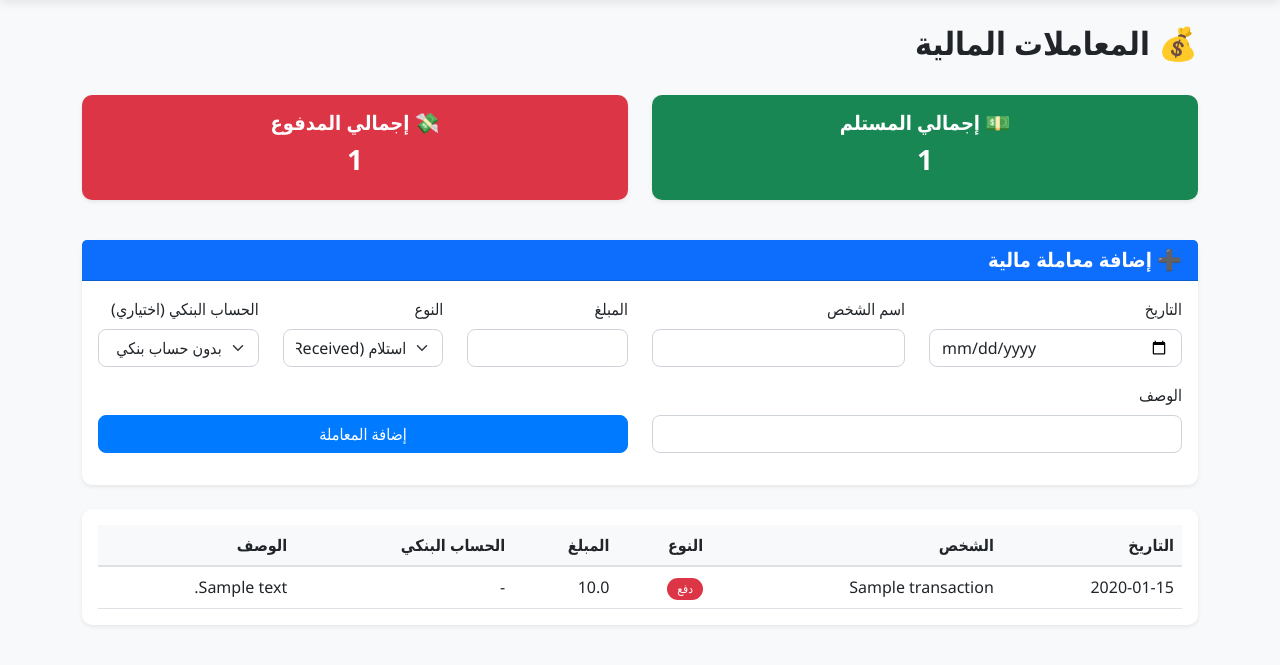
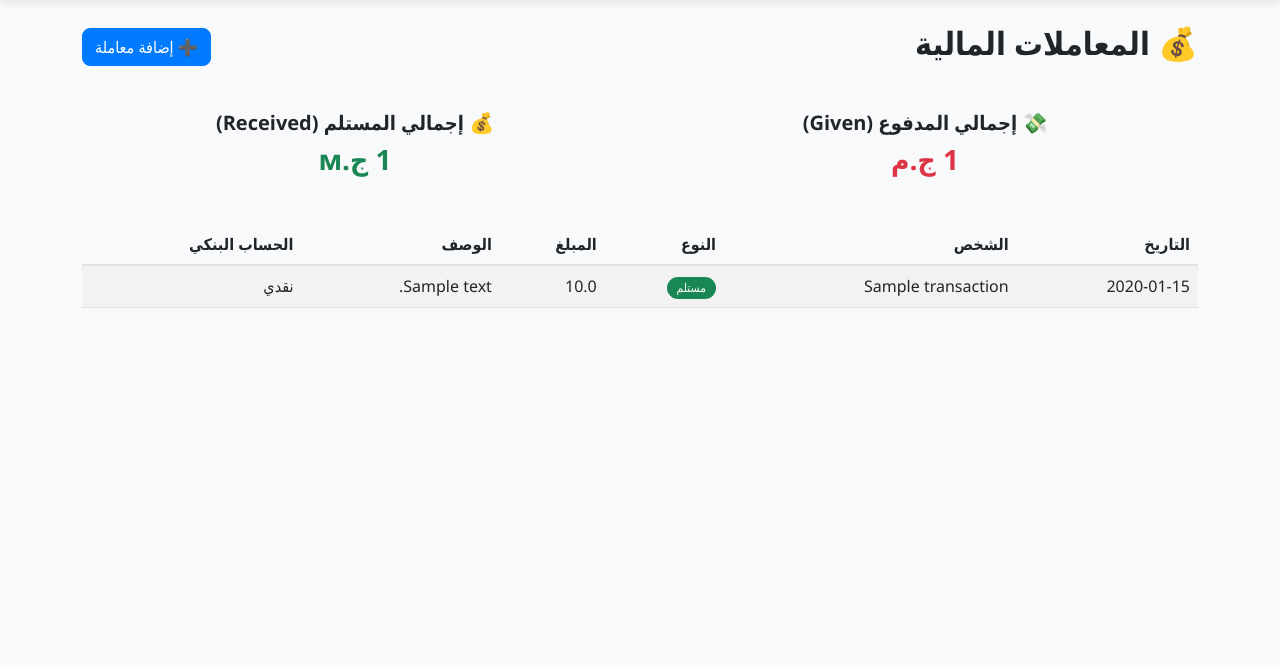
Before and after one commit to mariam-anwar-elgendy/AdamsCargo, a Flask app: template templates/transactions.html in a window 1280 px wide. Shown: the part 57-722 px from the top of the page. Run offline with Flask 3, Linux system fonts and the light colour scheme; data comes from the database, SQL or seed files in the repository; tables that the repository leaves empty hold one stand-in row (values such as "Sample post"); the template is opened without the code that fills it: values that come from a table or form of the project are taken from there, most other values are stand-ins (such as "Sample title", 1, 10 or a date in 2020).

Commit message:
Update transactions.html

```diff
--- a/templates/transactions.html
+++ b/templates/transactions.html
@@ -1,93 +1,36 @@
 {% extends 'base.html' %}
 
 {% block content %}
+<div class="d-flex justify-content-between align-items-center mb-4">
+    <h2>💰 المعاملات المالية</h2>
+    <button class="btn btn-primary" data-bs-toggle="modal" data-bs-target="#addTransactionModal">➕ إضافة معاملة</button>
+</div>
+
 <div class="row mb-4">
-    <div class="col-12">
-        <h2>💰 المعاملات المالية</h2>
+    <div class="col-md-6">
+        <div class="card p-3 text-center bg-light">
+            <h5>💸 إجمالي المدفوع (Given)</h5>
+            <h3 class="text-danger">{{ total_given }} ج.م</h3>
         </div>
     </div>
-
-<!-- ملخص -->
-<div class="row mb-4">
-    <div class="col-md-6 mb-3">
-        <div class="card bg-success text-white shadow-sm">
-            <div class="card-body text-center">
-                <h5 class="card-title">💵 إجمالي المستلم</h5>
-                <h3>{{ total_received }}</h3>
-            </div>
-        </div>
-    </div>
-    <div class="col-md-6 mb-3">
-        <div class="card bg-danger text-white shadow-sm">
-            <div class="card-body text-center">
-                <h5 class="card-title">💸 إجمالي المدفوع</h5>
-                <h3>{{ total_given }}</h3>
-            </div>
+    <div class="col-md-6">
+        <div class="card p-3 text-center bg-light">
+            <h5>💰 إجمالي المستلم (Received)</h5>
+            <h3 class="text-success">{{ total_received }} ج.м</h3>
         </div>
     </div>
 </div>
 
-<!-- إضافة معاملة -->
-<div class="card shadow-sm mb-4">
-    <div class="card-header bg-primary text-white">
-        <h5 class="mb-0">➕ إضافة معاملة مالية</h5>
-    </div>
-    <div class="card-body">
-        <form method="POST" action="{{ url_for('add_transaction') }}">
-            <div class="row">
-                <div class="col-md-3 mb-3">
-                    <label class="form-label">التاريخ</label>
-                    <input type="date" class="form-control" name="date" required value="{{ date.today() }}">
-                </div>
-                <div class="col-md-3 mb-3">
-                    <label class="form-label">اسم الشخص</label>
-                    <input type="text" class="form-control" name="person_name" required>
-                </div>
-                <div class="col-md-2 mb-3">
-                    <label class="form-label">المبلغ</label>
-                    <input type="number" step="0.01" class="form-control" name="amount" required>
-                </div>
-                <div class="col-md-2 mb-3">
-                    <label class="form-label">النوع</label>
-                    <select class="form-select" name="type" required>
-                        <option value="received">استلام (Received)</option>
-                        <option value="given">دفع (Given)</option>
-                    </select>
-                </div>
-                <div class="col-md-2 mb-3">
-                    <label class="form-label">الحساب البنكي (اختياري)</label>
-                    <select class="form-select" name="bank_account_id">
-                        <option value="">بدون حساب بنكي</option>
-                        {% for account in bank_accounts %}
-                        <option value="{{ account.id }}">{{ account.bank_name }}</option>
-                        {% endfor %}
-                    </select>
-                </div>
-                <div class="col-md-6 mb-3">
-                    <label class="form-label">الوصف</label>
-                    <input type="text" class="form-control" name="description">
-                </div>
-                <div class="col-md-6 mb-3 d-flex align-items-end">
-                    <button type="submit" class="btn btn-primary w-100">إضافة المعاملة</button>
-                </div>
-            </div>
-        </form>
-    </div>
-</div>
-
-<!-- جدول المعاملات -->
-<div class="card shadow-sm">
-    <div class="card-body">
-        <div class="table-responsive">
-            <table class="table table-hover">
+{% if transactions %}
+<table class="table table-striped">
     <thead>
         <tr>
             <th>التاريخ</th>
             <th>الشخص</th>
             <th>النوع</th>
             <th>المبلغ</th>
+            <th>الوصف</th>
             <th>الحساب البنكي</th>
-                        <th>الوصف</th>
         </tr>
     </thead>
     <tbody>
@@ -96,19 +39,71 @@
             <td>{{ txn.date }}</td>
             <td>{{ txn.person_name }}</td>
             <td>
-                            {% if txn.type == 'received' %}
-                                <span class="badge bg-success">استلام</span>
+                {% if txn.type == 'given' %}
+                    <span class="badge bg-danger">مدفوع</span>
                 {% else %}
-                                <span class="badge bg-danger">دفع</span>
+                    <span class="badge bg-success">مستلم</span>
                 {% endif %}
             </td>
             <td>{{ txn.amount }}</td>
-                        <td>{{ txn.bank_account.bank_name if txn.bank_account else '-' }}</td>
-                        <td>{{ txn.description or '-' }}</td>
+            <td>{{ txn.description }}</td>
+            <td>{{ txn.bank_account.bank_name if txn.bank_account else 'نقدي' }}</td>
         </tr>
         {% endfor %}
     </tbody>
 </table>
+{% else %}
+<div class="alert alert-info text-center">
+    لا توجد معاملات مالية مسجلة حتى الآن.
+</div>
+{% endif %}
+
+<!-- Modal إضافة معاملة -->
+<div class="modal fade" id="addTransactionModal">
+    <div class="modal-dialog">
+        <div class="modal-content">
+            <form method="POST" action="{{ url_for('add_transaction') }}">
+                <div class="modal-header">
+                    <h5 class="modal-title">إضافة معاملة مالية جديدة</h5>
+                </div>
+                <div class="modal-body">
+                    <div class="mb-3">
+                        <label>التاريخ</label>
+                        <input type="date" name="date" class="form-control" value="{{ date.today().isoformat() }}" required>
+                    </div>
+                    <div class="mb-3">
+                        <label>اسم الشخص</label>
+                        <input type="text" name="person_name" class="form-control" required>
+                    </div>
+                    <div class="mb-3">
+                        <label>النوع</label>
+                        <select name="type" class="form-select">
+                            <option value="given">💸 مدفوع (Given)</option>
+                            <option value="received">💰 مستلم (Received)</option>
+                        </select>
+                    </div>
+                    <div class="mb-3">
+                        <label>المبلغ</label>
+                        <input type="number" name="amount" class="form-control" step="0.01" required>
+                    </div>
+                    <div class="mb-3">
+                        <label>الحساب البنكي (اختياري)</label>
+                        <select name="bank_account_id" class="form-select">
+                            <option value="">بدون حساب (نقدي)</option>
+                            {% for acc in bank_accounts %}
+                            <option value="{{ acc.id }}">{{ acc.bank_name }}</option>
+                            {% endfor %}
+                        </select>
+                    </div>
+                    <div class="mb-3">
+                        <label>الوصف</label>
+                        <textarea name="description" class="form-control" rows="2"></textarea>
+                    </div>
+                </div>
+                <div class="modal-footer">
+                    <button type="submit" class="btn btn-primary">حفظ</button>
+                </div>
+            </form>
         </div>
     </div>
 </div>
```
Lines whose indentation alone changed are shown as unchanged.
